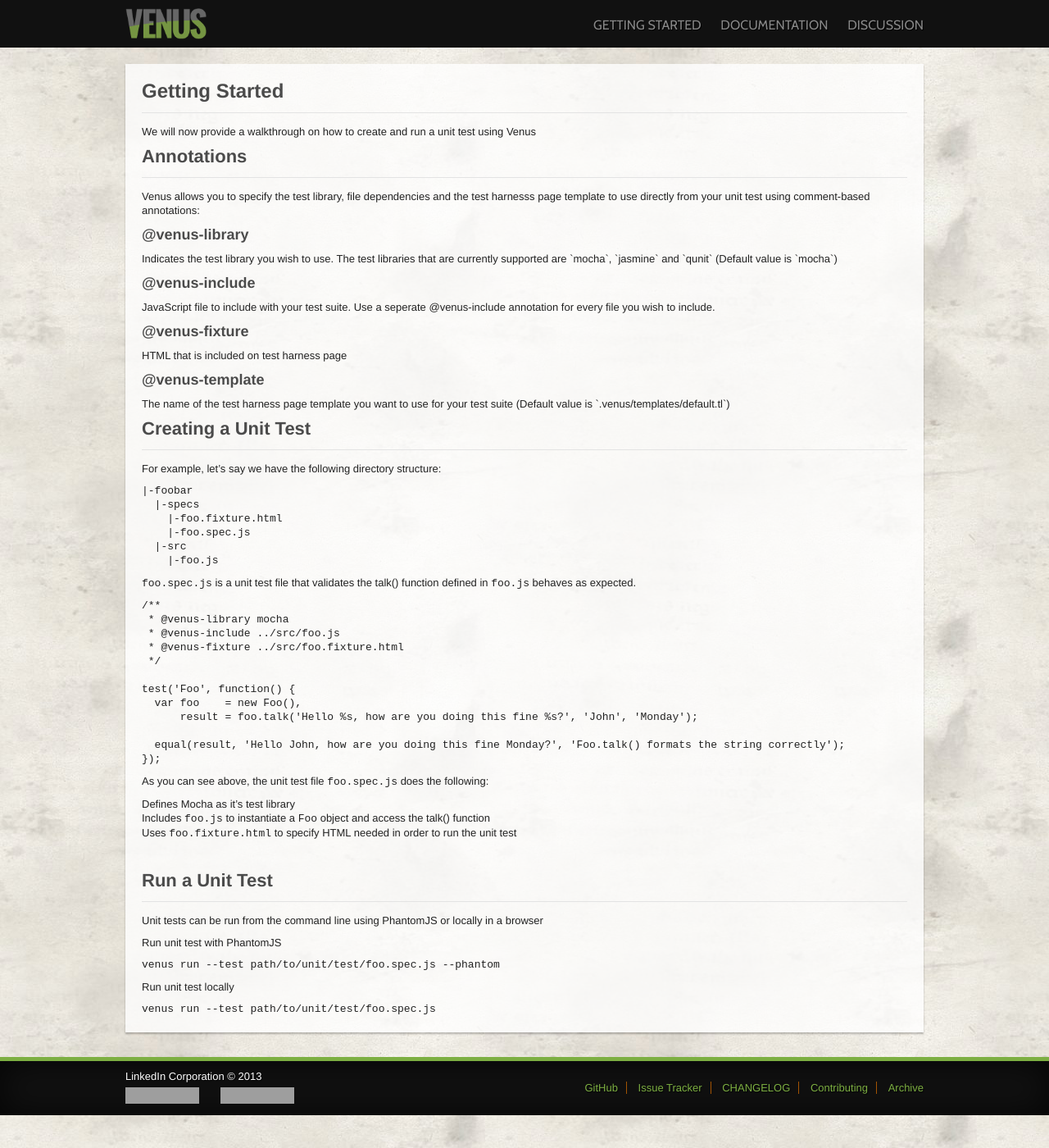
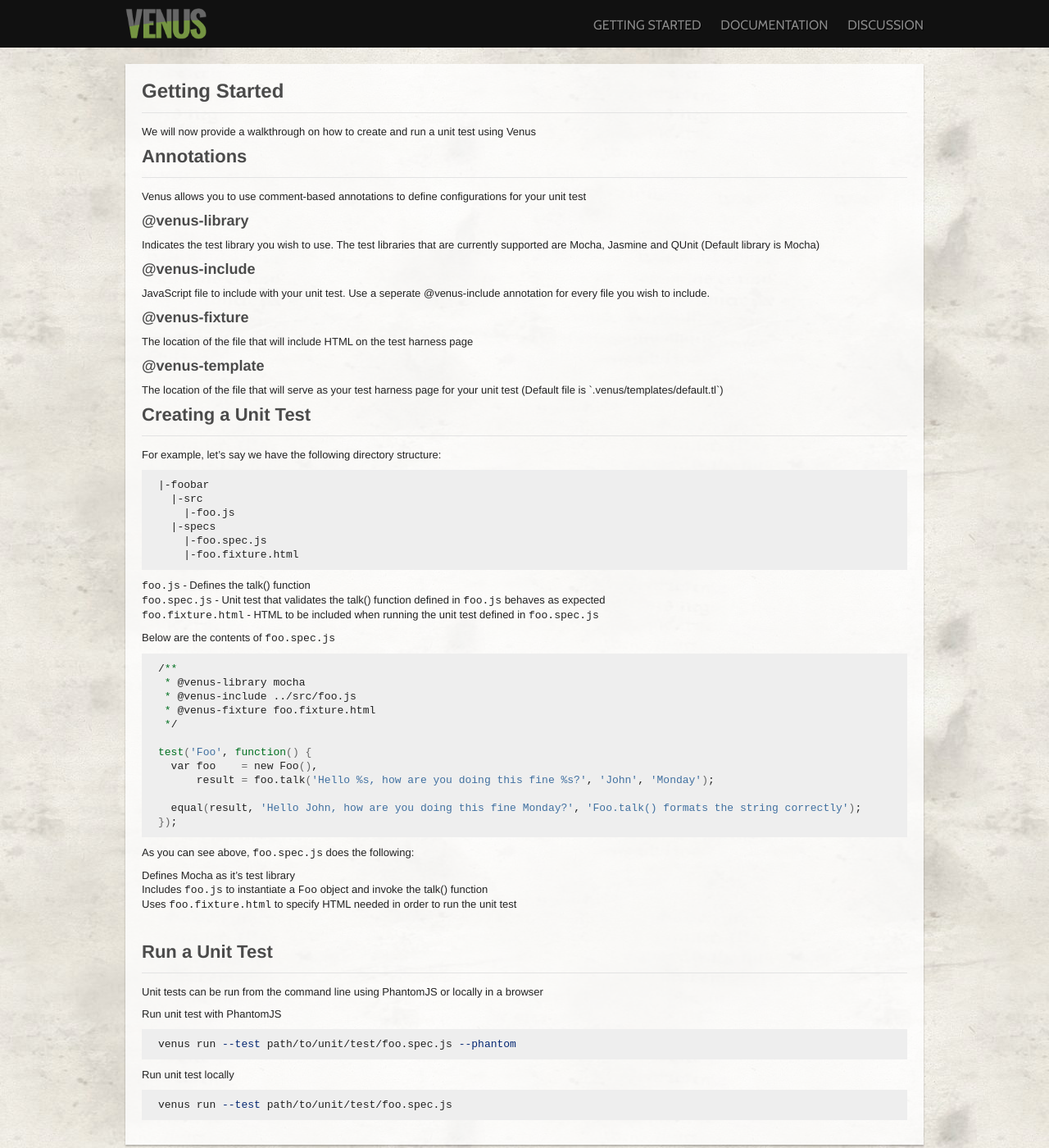
Before and after one commit to venusjs/venusjs.github.com, a Jekyll site: the page built from tutorials/index.md, in a window 1280 px wide and 1400 px high. Shown: the whole window at 82% size. Built offline with Jekyll 4.4.1, drawn with Linux system fonts in a browser that asks for light colours; nearby versions of some CDN libraries; Markdown is read by kramdown in place of the engine named in the settings; grey boxes are pictures that could not be loaded.

Commit message:
landing page and getting started started pages are done

```diff
--- a/tutorials/index.md
+++ b/tutorials/index.md
@@ -12,33 +12,36 @@
 
 ## Annotations
 ---
-Venus allows you to specify the test library, file dependencies and the test harnesss page template to use directly from your unit test using comment-based annotations:
+Venus allows you to use comment-based annotations to define configurations for your unit test
 
-* <h3>@venus-library</h3><p>Indicates the test library you wish to use. The test libraries that are currently supported are `mocha`, `jasmine` and `qunit` (Default value is `mocha`)</p>
-* <h3>@venus-include</h3><p>JavaScript file to include with your test suite. Use a seperate @venus-include annotation for every file you wish to include.</p>
-* <h3>@venus-fixture</h3><p>HTML that is included on test harness page</p>
-* <h3>@venus-template</h3><p>The name of the test harness page template you want to use for your test suite (Default value is `.venus/templates/default.tl`)</p>
+* <h3>@venus-library</h3><p>Indicates the test library you wish to use. The test libraries that are currently supported are Mocha, Jasmine and QUnit (Default library is Mocha)</p>
+* <h3>@venus-include</h3><p>JavaScript file to include with your unit test. Use a seperate @venus-include annotation for every file you wish to include.</p>
+* <h3>@venus-fixture</h3><p>The location of the file that will include HTML on the test harness page</p>
+* <h3>@venus-template</h3><p>The location of the file that will serve as your test harness page for your unit test (Default file is `.venus/templates/default.tl`)</p>
 
 ## Creating a Unit Test
 ---
 For example, let's say we have the following directory structure:
 
-<pre>
+{% highlight bash %}
 |-foobar
-  |-specs
-    |-foo.fixture.html
-    |-foo.spec.js
   |-src
     |-foo.js
-</pre>
+  |-specs
+    |-foo.spec.js
+    |-foo.fixture.html
+{% endhighlight %}
 
-`foo.spec.js` is a unit test file that validates the talk() function defined in `foo.js` behaves as expected.
+* `foo.js`      - Defines the talk() function
+* `foo.spec.js` - Unit test that validates the talk() function defined in `foo.js` behaves as expected
+* `foo.fixture.html` - HTML to be included when running the unit test defined in `foo.spec.js`
 
-<pre>
+Below are the contents of `foo.spec.js`
+{% highlight bash %}
 /**
  * @venus-library mocha
  * @venus-include ../src/foo.js
- * @venus-fixture ../src/foo.fixture.html
+ * @venus-fixture foo.fixture.html
  */
 
 test('Foo', function() {
@@ -47,12 +50,12 @@
 
   equal(result, 'Hello John, how are you doing this fine Monday?', 'Foo.talk() formats the string correctly');
 });
-</pre>
+{% endhighlight %}
 
-As you can see above, the unit test file `foo.spec.js` does the following:
+As you can see above, `foo.spec.js` does the following:
 
 * Defines Mocha as it's test library
-* Includes `foo.js` to instantiate a `Foo` object and access the talk() function
+* Includes `foo.js` to instantiate a `Foo` object and invoke the talk() function
 * Uses `foo.fixture.html` to specify HTML needed in order to run the unit test
 
 <br/>
@@ -62,14 +65,14 @@
 Unit tests can be run from the command line using PhantomJS or locally in a browser
 
 Run unit test with PhantomJS
-<pre>
+{% highlight bash %}
 venus run --test path/to/unit/test/foo.spec.js --phantom
-</pre>
+{% endhighlight %}
 
 Run unit test locally
-<pre>
+{% highlight bash %}
 venus run --test path/to/unit/test/foo.spec.js
-</pre>
+{% endhighlight %}
 
 <!--
 { % assign articles_list = site['tutorials'] %}
```
Also changed, not shown: index.md (+4 -3 lines).
